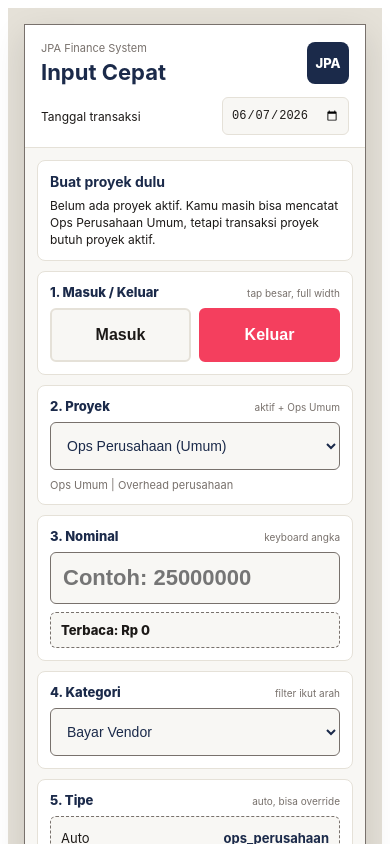
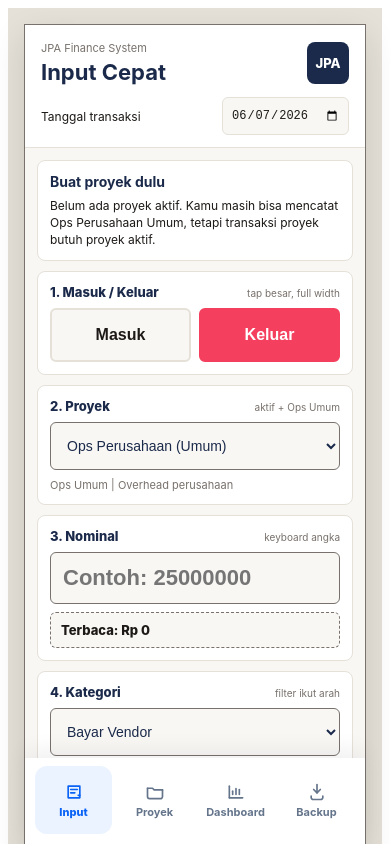
Before and after one commit to basbuss0x/jpa-finance, a React (Vite) app: page / in a window 390 px wide. Shown: the top 844 px of the page. Built offline with nearby package versions, Linux system fonts and the light colour scheme.

Commit message:
Redesign bottom navigation for mobile wireframes

```diff
--- a/src/components/WireframeShared.jsx
+++ b/src/components/WireframeShared.jsx
@@ -1,4 +1,5 @@
 import React from 'react'
+import { tokens } from '../designTokens'
 
 export const gray = {
   primary: '#1B2A4A',
@@ -210,10 +211,10 @@ export function Badge({ children }) {
 
 export function BottomNav({ activePage, onNavigate }) {
   const items = [
-    { id: 'input', label: 'Input' },
-    { id: 'projects', label: 'Proyek' },
-    { id: 'dashboard', label: 'Dashboard' },
-    { id: 'settings', label: 'Backup' },
+    { id: 'input', label: 'Input', icon: 'input' },
+    { id: 'projects', label: 'Proyek', icon: 'folder' },
+    { id: 'dashboard', label: 'Dashboard', icon: 'chart' },
+    { id: 'settings', label: 'Backup', icon: 'backup' },
   ]
 
   return (
@@ -222,29 +223,42 @@ export function BottomNav({ activePage, onNavigate }) {
       style={{
         display: 'grid',
         gridTemplateColumns: 'repeat(4, 1fr)',
-        gap: 6,
-        padding: 10,
-        borderTop: `1px solid ${gray.line}`,
-        background: gray.card,
+        gap: 4,
+        minHeight: 68,
+        padding: '8px 10px 10px',
+        background: tokens.colors.surface.white,
+        boxShadow: '0 -8px 20px rgba(15, 23, 42, 0.06)',
+        position: 'sticky',
+        bottom: 0,
+        zIndex: 10,
       }}
     >
       {items.map((item) => {
         const active = activePage === item.id
+        const color = active
+          ? tokens.colors.primary.actionBlue
+          : tokens.colors.text.coolGray
         return (
           <button
             key={item.id}
             type="button"
             onClick={() => onNavigate?.(item.id)}
             style={{
-              minHeight: 48,
-              borderRadius: 6,
-              border: `1px solid ${active ? gray.gold : gray.line}`,
-              background: active ? gray.primary : gray.bg,
-              color: active ? '#fff' : gray.text,
+              minHeight: 50,
+              borderRadius: tokens.radius.md,
+              border: '1px solid transparent',
+              background: active ? tokens.colors.surface.iceBlue : 'transparent',
+              color,
+              display: 'grid',
+              placeItems: 'center',
+              alignContent: 'center',
+              gap: 3,
               fontSize: 11,
-              fontWeight: 700,
+              fontWeight: active ? 800 : 700,
+              fontFamily: tokens.typography.family,
             }}
           >
+            <NavIcon name={item.icon} color={color} />
             {item.label}
           </button>
         )
@@ -252,3 +266,57 @@ export function BottomNav({ activePage, onNavigate }) {
     </nav>
   )
 }
+
+function NavIcon({ name, color }) {
+  const common = {
+    width: 20,
+    height: 20,
+    viewBox: '0 0 24 24',
+    fill: 'none',
+    stroke: color,
+    strokeWidth: 2,
+    strokeLinecap: 'round',
+    strokeLinejoin: 'round',
+    'aria-hidden': true,
+  }
+
+  if (name === 'folder') {
+    return (
+      <svg {...common}>
+        <path d="M3 7.5h6l2 2H21" />
+        <path d="M3 7.5v10A2.5 2.5 0 0 0 5.5 20h13A2.5 2.5 0 0 0 21 17.5v-8" />
+      </svg>
+    )
+  }
+
+  if (name === 'chart') {
+    return (
+      <svg {...common}>
+        <path d="M4 19V5" />
+        <path d="M4 19h16" />
+        <path d="M8 15v-4" />
+        <path d="M12 15V8" />
+        <path d="M16 15v-6" />
+      </svg>
+    )
+  }
+
+  if (name === 'backup') {
+    return (
+      <svg {...common}>
+        <path d="M12 3v10" />
+        <path d="m8 9 4 4 4-4" />
+        <path d="M5 17v1.5A2.5 2.5 0 0 0 7.5 21h9A2.5 2.5 0 0 0 19 18.5V17" />
+      </svg>
+    )
+  }
+
+  return (
+    <svg {...common}>
+      <path d="M5 5h14v14H5z" />
+      <path d="M8 9h8" />
+      <path d="M8 13h5" />
+      <path d="M17 16h2" />
+    </svg>
+  )
+}
```
